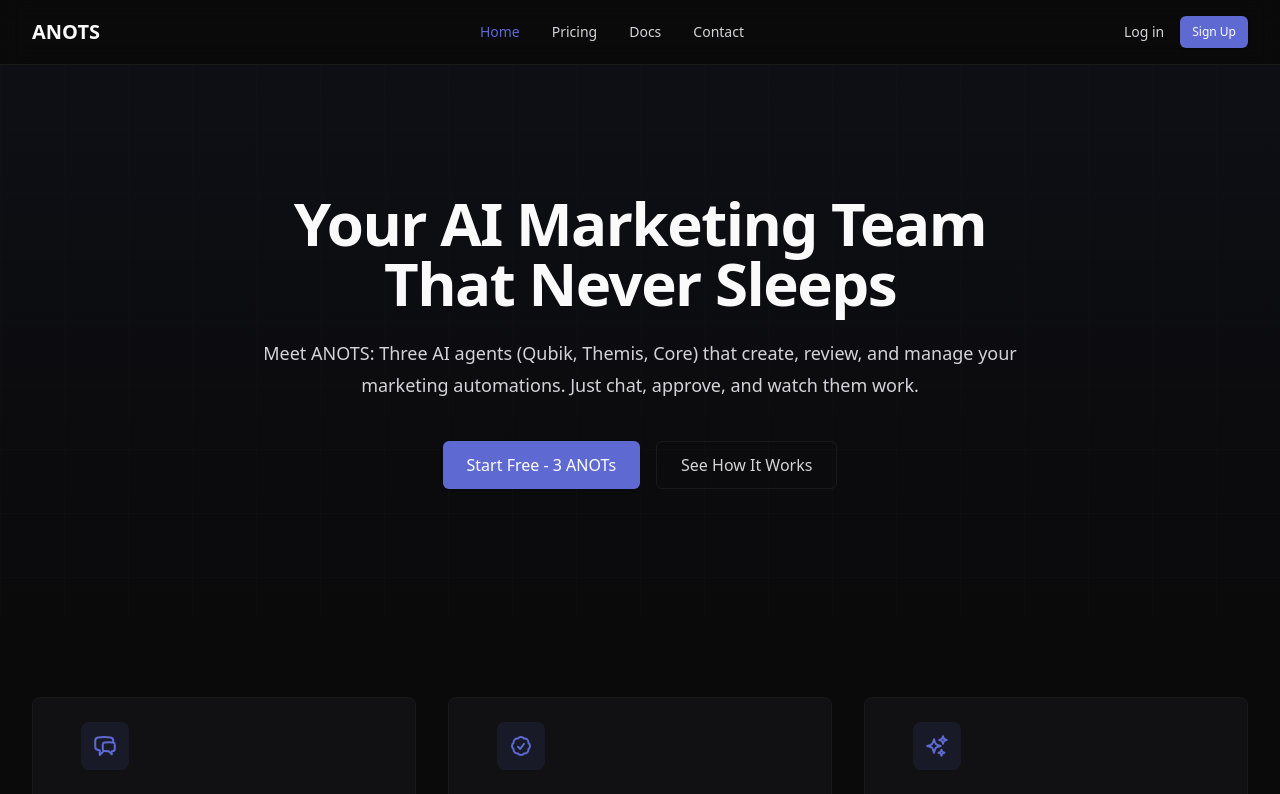
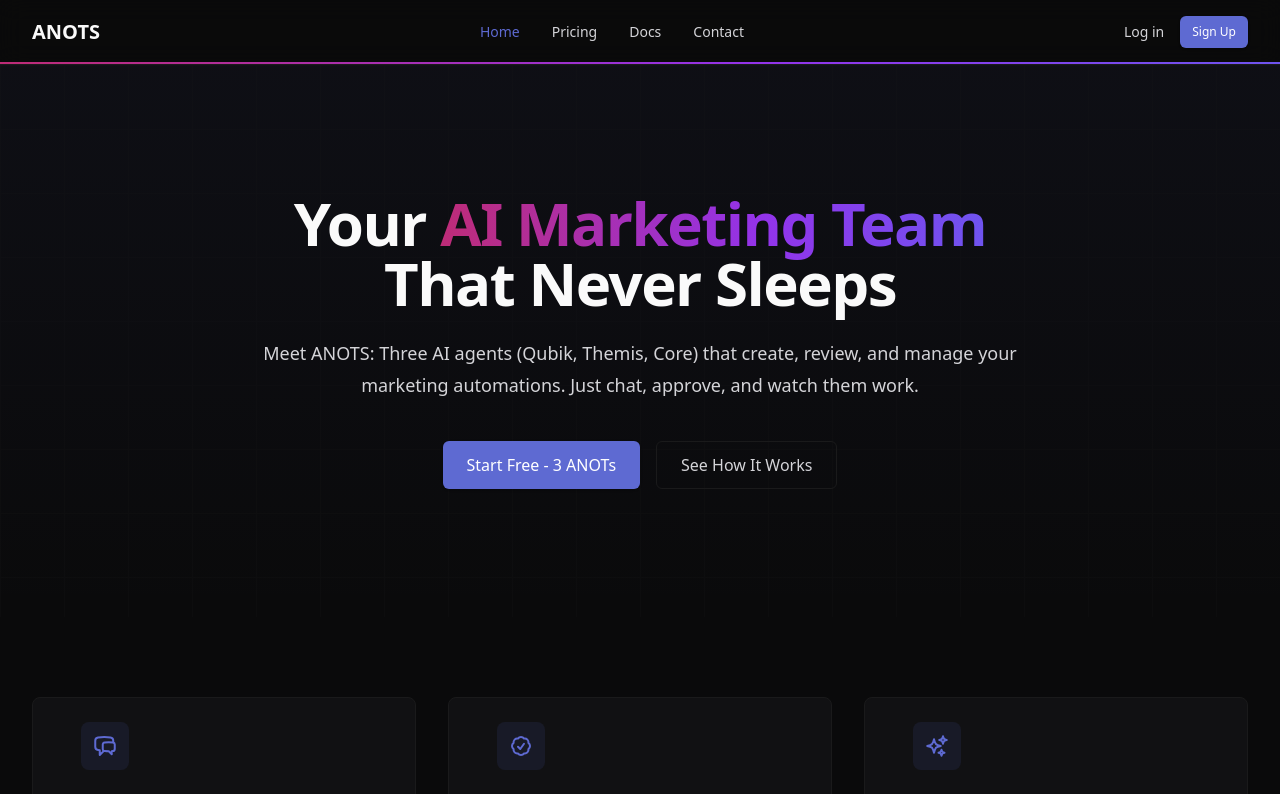
Before and after one commit to Patheras/anots-website, a Next.js app: page / in a window 1280 px wide. Shown: the top 794 px of the page. Built offline with nearby package versions, Linux system fonts and the light colour scheme.

Commit message:
Add ANOTS brand signature: animated gradient (red-purple-blue) on nav, text, buttons

```diff
--- a/src/app/globals.css
+++ b/src/app/globals.css
@@ -113,3 +113,142 @@
     @apply bg-background text-foreground;
   }
 }
+
+/* ============================================
+   ANOTS BRAND SIGNATURE
+   ============================================ */
+
+:root {
+  /* ANOTS Brand Gradient Colors */
+  --gradient-start: #DC2626; /* red-600 */
+  --gradient-mid: #9333EA; /* purple-600 */
+  --gradient-end: #3B82F6; /* blue-500 */
+}
+
+/* Flowing gradient animation */
+@keyframes flow {
+  0% {
+    background-position: 0% 50%;
+  }
+  50% {
+    background-position: 100% 50%;
+  }
+  100% {
+    background-position: 0% 50%;
+  }
+}
+
+/* Shimmer effect animation */
+@keyframes shimmer {
+  0% {
+    transform: translateX(-100%);
+  }
+  100% {
+    transform: translateX(100%);
+  }
+}
+
+/* Gradient background with flow animation */
+.anots-gradient {
+  background: linear-gradient(
+    90deg,
+    var(--gradient-start) 0%,
+    var(--gradient-mid) 50%,
+    var(--gradient-end) 100%
+  );
+  background-size: 200% 100%;
+  animation: flow 8s ease-in-out infinite;
+}
+
+/* Gradient text with flow animation */
+.anots-gradient-text {
+  background: linear-gradient(
+    90deg,
+    var(--gradient-start) 0%,
+    var(--gradient-mid) 50%,
+    var(--gradient-end) 100%
+  );
+  background-size: 200% 100%;
+  -webkit-background-clip: text;
+  -webkit-text-fill-color: transparent;
+  background-clip: text;
+  animation: flow 8s ease-in-out infinite;
+}
+
+/* Animated bottom border */
+.anots-border {
+  position: relative;
+}
+
+.anots-border::after {
+  content: '';
+  position: absolute;
+  bottom: 0;
+  left: 0;
+  right: 0;
+  height: 2px;
+  background: linear-gradient(
+    90deg,
+    var(--gradient-start) 0%,
+    var(--gradient-mid) 50%,
+    var(--gradient-end) 100%
+  );
+  background-size: 200% 100%;
+  animation: flow 8s ease-in-out infinite;
+}
+
+/* Shimmer overlay effect */
+.anots-shimmer {
+  position: relative;
+  overflow: hidden;
+}
+
+.anots-shimmer::before {
+  content: '';
+  position: absolute;
+  top: 0;
+  left: 0;
+  width: 100%;
+  height: 100%;
+  background: linear-gradient(
+    90deg,
+    transparent 0%,
+    rgba(220, 38, 38, 0.3) 25%,
+    rgba(147, 51, 234, 0.3) 50%,
+    rgba(59, 130, 246, 0.3) 75%,
+    transparent 100%
+  );
+  animation: shimmer 3s ease-in-out infinite;
+  pointer-events: none;
+}
+
+/* Hover effect with gradient */
+.anots-hover {
+  position: relative;
+  transition: all 0.3s ease;
+}
+
+.anots-hover::before {
+  content: '';
+  position: absolute;
+  inset: 0;
+  border-radius: inherit;
+  padding: 2px;
+  background: linear-gradient(
+    90deg,
+    var(--gradient-start) 0%,
+    var(--gradient-mid) 50%,
+    var(--gradient-end) 100%
+  );
+  background-size: 200% 100%;
+  -webkit-mask: linear-gradient(#fff 0 0) content-box, linear-gradient(#fff 0 0);
+  -webkit-mask-composite: xor;
+  mask-composite: exclude;
+  opacity: 0;
+  transition: opacity 0.3s ease;
+  animation: flow 8s ease-in-out infinite;
+}
+
+.anots-hover:hover::before {
+  opacity: 1;
+}
--- a/src/components/sections/Hero.tsx
+++ b/src/components/sections/Hero.tsx
@@ -37,7 +37,7 @@ export function Hero({ headline, subheadline, primaryCTA, secondaryCTA }: HeroPr
           {/* Headline */}
           <FadeIn delay={0}>
             <h1 className="text-4xl font-bold tracking-tight text-[#FAFAFA] sm:text-6xl">
-              {headline}
+              Your <span className="anots-gradient-text">AI Marketing Team</span> That Never Sleeps
             </h1>
           </FadeIn>
 
--- a/src/components/ui/Navigation.tsx
+++ b/src/components/ui/Navigation.tsx
@@ -17,7 +17,7 @@ export function Navigation() {
   const [mobileMenuOpen, setMobileMenuOpen] = useState(false);
 
   return (
-    <nav className="sticky top-0 z-50 border-b border-[#1A1A1B] bg-[#0A0A0B]/80 backdrop-blur-md">
+    <nav className="sticky top-0 z-50 border-b border-[#1A1A1B] bg-[#0A0A0B]/80 backdrop-blur-md anots-border">
       <div className="mx-auto max-w-7xl px-4 sm:px-6 lg:px-8">
         <div className="flex h-16 items-center justify-between">
           {/* Logo */}
--- a/src/components/ui/button.tsx
+++ b/src/components/ui/button.tsx
@@ -9,8 +9,8 @@ const buttonVariants = cva(
   {
     variants: {
       variant: {
-        primary: "bg-[#5E6AD2] text-white hover:bg-[#7C85E3] active:bg-[#4E5AC2] shadow-sm",
-        secondary: "bg-transparent border border-[#1A1A1B] text-[#D4D4D8] hover:border-[#5E6AD2] hover:text-[#FAFAFA]",
+        primary: "bg-[#5E6AD2] text-white hover:bg-[#7C85E3] active:bg-[#4E5AC2] shadow-sm anots-hover",
+        secondary: "bg-transparent border border-[#1A1A1B] text-[#D4D4D8] hover:border-[#5E6AD2] hover:text-[#FAFAFA] anots-hover",
         ghost: "bg-transparent text-[#D4D4D8] hover:bg-[#1A1A1B] hover:text-[#FAFAFA]",
       },
       size: {
```
